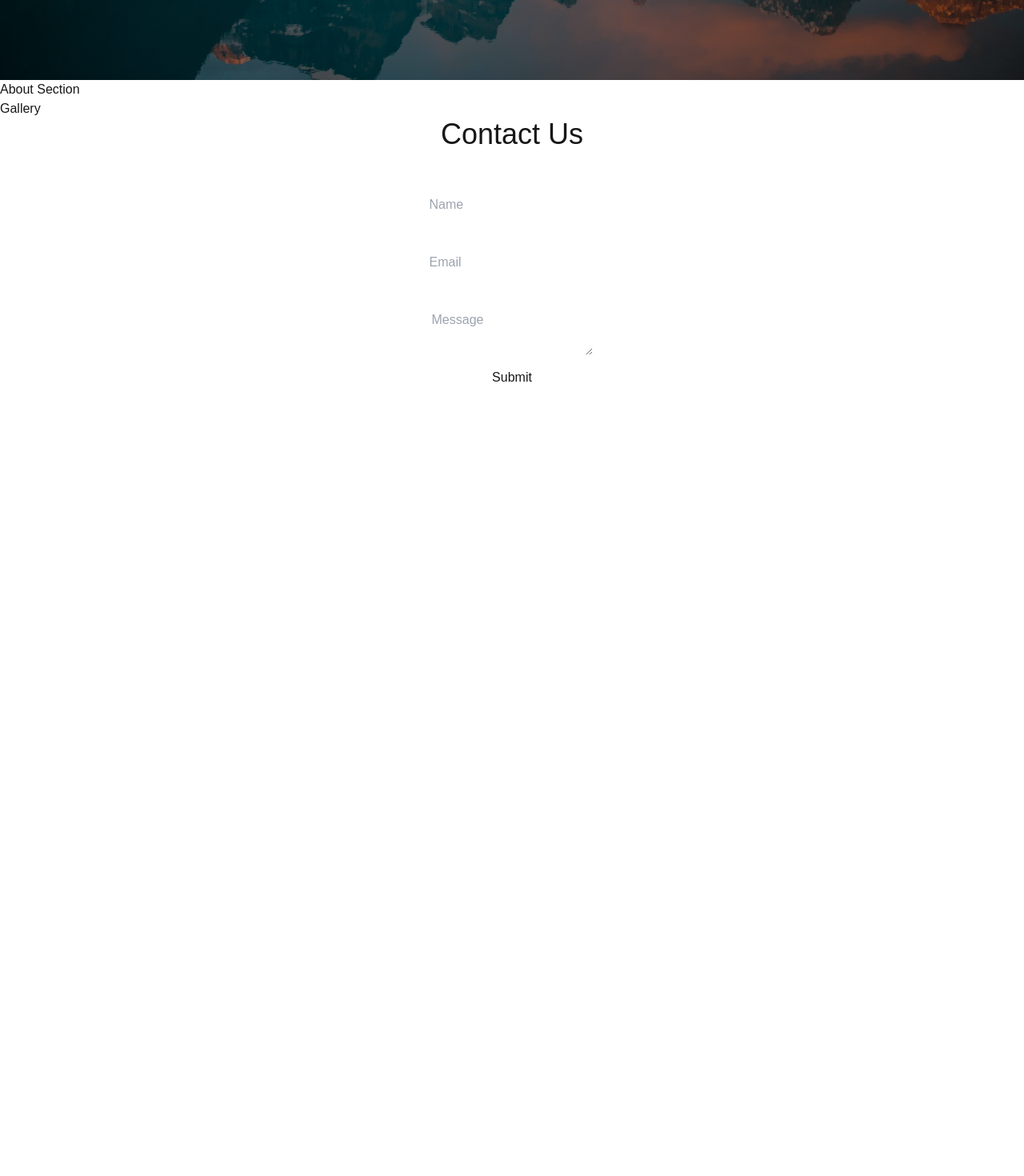
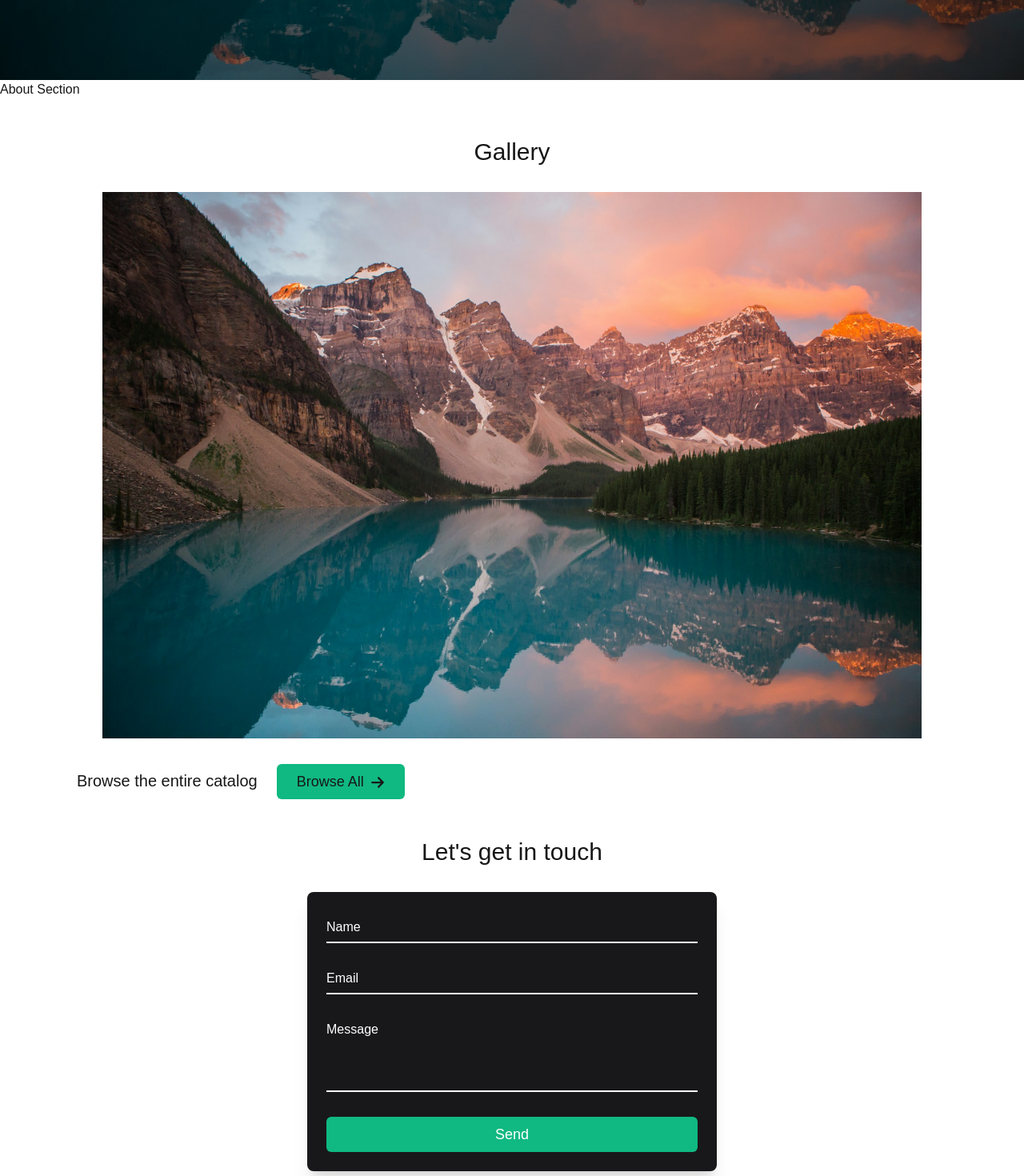
Before and after one commit to AlexReniak/photo_next_app, a Next.js app: page / in a window 1280 px wide. Shown: the part 700-2170 px from the top of the page at 80% size. Before the commit the page ends 1184 px from the top, so only its background shows below. Built offline with nearby package versions, Linux system fonts and the light colour scheme.

Commit message:
got some more done

```diff
--- /dev/null
+++ b/app/archive/page.jsx
@@ -0,0 +1,19 @@
+import Link from 'next/link';
+import { FaArrowLeft } from 'react-icons/fa6';
+
+const Archive = () => {
+  return (
+    <section>
+      <h2>Archive</h2>
+      <Link
+        href='/'
+        className='w-40 py-2 text-center bg-emerald-500 rounded-md hover:bg-emerald-600 duration-300 text-lg inline-block'
+      >
+        <FaArrowLeft className='inline mr-2' />
+        Go Home
+      </Link>
+    </section>
+  );
+};
+
+export default Archive;
--- a/app/components/Contact.jsx
+++ b/app/components/Contact.jsx
@@ -1,33 +1,80 @@
+'use client';
+
+import { useState } from 'react';
+
 const Contact = () => {
+  const [name, setName] = useState('');
+  const [email, setEmail] = useState('');
+  const [message, setMessage] = useState('');
+
   return (
-    <section className='container flex flex-col items-center justify-center'>
-      <h2 className='text-4xl mb-8'>Contact Us</h2>
-      <div>
-        <form className='flex flex-col items-center justify-center'>
+    <section className='container my-12 mx-auto'>
+      <h2 className='text-3xl my-8 text-center'>Let's get in touch</h2>
+      <div className='max-w-lg mx-auto p-6 bg-zinc-900 rounded-lg shadow-xl'>
+        <form className='space-y-6'>
+          <div className='relative'>
             <input
               type='text'
+              id='name'
+              className={`peer w-full border-b-2 text-emerald-500 focus:outline-none focus:border-emerald-500  bg-zinc-900 placeholder-transparent h-10 ${
+                name ? 'border-emerald-500' : 'border-white'
+              }`}
               placeholder='Name'
-            name='name'
-            className='py-2 my-4'
-            required
+              value={name}
+              onChange={(e) => setName(e.target.value)}
             />
-          <label htmlFor='name' />
+            <label
+              htmlFor='name'
+              className={
+                'absolute left-0 -top-3.5 cursor-text text-emerald-500 text-sm transition-all peer-placeholder-shown:text-base  peer-placeholder-shown:text-white peer-placeholder-shown:top-2 peer-focus:-top-3.5 peer-focus:text-emerald-500 peer-focus:text-sm'
+              }
+            >
+              Name
+            </label>
+          </div>
+          <div className='relative'>
             <input
               type='email'
+              id='email'
+              className={`peer w-full border-b-2 text-emerald-500 focus:outline-none focus:border-emerald-500 bg-zinc-900 placeholder-transparent h-10 ${
+                email ? 'border-emerald-500' : 'border-white'
+              }`}
               placeholder='Email'
-            name='email'
-            className='py-2 my-4'
-            required
+              value={email}
+              onChange={(e) => setEmail(e.target.value)}
             />
-          <label htmlFor='email' />
+            <label
+              htmlFor='email'
+              className='absolute left-0 -top-3.5 cursor-text text-emerald-500 text-sm transition-all peer-placeholder-shown:text-base peer-placeholder-shown:text-white peer-placeholder-shown:top-2 peer-focus:-top-3.5 peer-focus:text-emerald-500 peer-focus:text-sm'
+            >
+              Email
+            </label>
+          </div>
+          <div className='relative'>
             <textarea
+              id='message'
+              rows={4}
+              className={`peer w-full border-b-2 text-emerald-500 focus:outline-none focus:border-emerald-500 bg-zinc-900
+              resize-none placeholder-transparent ${
+                message ? 'border-emerald-500' : 'border-white'
+              }`}
               placeholder='Message'
-            name='message'
-            className='py-2 my-4'
-            required
+              value={message}
+              onChange={(e) => setMessage(e.target.value)}
             ></textarea>
-          <label htmlFor='message' />
-          <button type='submit'>Submit</button>
+            <label
+              htmlFor='message'
+              className='absolute left-0 -top-3.5 cursor-text text-emerald-500 text-sm transition-all peer-placeholder-shown:text-base peer-placeholder-shown:text-white peer-placeholder-shown:top-2 peer-focus:-top-[18px] peer-focus:text-emerald-500 peer-focus:text-sm'
+            >
+              Message
+            </label>
+          </div>
+          <button
+            type='submit'
+            className='w-full bg-emerald-500 text-white text-lg py-2 px-4 rounded-md hover:bg-emerald-600 transition-scale duration-300'
+          >
+            Send
+          </button>
         </form>
       </div>
     </section>
--- a/app/components/Gallery.jsx
+++ b/app/components/Gallery.jsx
@@ -1,7 +1,36 @@
+'use client';
+
+import Image from 'next/image';
+import Link from 'next/link';
+import { FaArrowRight } from 'react-icons/fa6';
+
 const Gallery = () => {
+  const width = window.innerWidth * 0.8;
+  const height = window.innerHeight * 0.8;
+
   return (
-    <section className='container'>
-      <h2>Gallery</h2>
+    <section className='container my-12 mx-auto'>
+      <h2 className='text-3xl my-8 text-center'>Gallery</h2>
+      <div className='flex flex-col justify-content'>
+        <div className='mx-auto'>
+          <Image
+            src={'/images/mountain-image.jpg'}
+            width={width}
+            height={height}
+            alt={'mountain overlooking lake in forest'}
+          />
+        </div>
+        <div className='mt-4 ml-24'>
+          <p className='text-xl inline'>Browse the entire catalog</p>
+          <Link
+            href='/archive'
+            className='w-40 mt-4 ml-6 py-2 text-center bg-emerald-500 rounded-md hover:bg-emerald-600 duration-300 text-lg inline-block'
+          >
+            Browse All
+            <FaArrowRight className='inline ml-2' />
+          </Link>
+        </div>
+      </div>
     </section>
   );
 };
--- a/app/components/Header.jsx
+++ b/app/components/Header.jsx
@@ -2,10 +2,8 @@ const Header = () => {
   return (
     <header className='h-screen bg-hero-image bg-center bg-cover relative'>
       <div className='h-screen bg-opacity-50 bg-black'></div>
-      <div className='w-2/5 h-1/5 backdrop-blur-md absolute top-1/2 left-1/2 transform -translate-x-1/2 -translate-y-1/2'>
-        <h1 className='relative top-1/2 left-1/2 transform -translate-x-1/4 -translate-y-1/2 text-5xl text-white '>
-          JR Photography
-        </h1>
+      <div className='w-2/5 h-1/5 backdrop-blur-md absolute top-1/2 left-1/2 transform -translate-x-1/2 -translate-y-1/2 flex justify-center items-center'>
+        <h1 className='text-5xl text-white '>JR Photography</h1>
       </div>
     </header>
   );
--- a/app/components/Navigation.jsx
+++ b/app/components/Navigation.jsx
@@ -1,7 +1,32 @@
+'use client';
+
+import { useEffect } from 'react';
+
 const Navigation = () => {
+  let height = 0;
+
+  useEffect(() => {
+    window.addEventListener('scroll', handleScroll, { passive: true });
+
+    height = window.innerHeight;
+
+    return () => {
+      window.removeEventListener('scroll', handleScroll);
+    };
+  }, []);
+
+  const handleScroll = () => {
+    if (window.scrollY > height - 103) {
+      document.querySelector('nav').classList.add('shadow-light');
+    } else {
+      document.querySelector('nav').classList.remove('shadow-light');
+    }
+  };
+
   return (
-    <nav className='container mx-auto flex justify-between content-center py-4 bg-transparent fixed top-0 z-10 inset-x-0'>
-      <div className='justify-items-start'>
+    <nav className='bg-zinc-950 fixed top-0 z-10 inset-x-0'>
+      <div className='container mx-auto flex justify-between content-center py-4'>
+        <div className='justify-items-start content-center'>
           <a
             className='text-4xl transition duration-500 hover:text-emerald-500'
             href='/'
@@ -23,11 +48,12 @@ const Navigation = () => {
             About
           </a>
           <a
-          href='#contactus'
+            href='#contact'
             className='mx-4 text-xl border-b-2 border-transparent hover:border-b-2 hover:border-emerald-500 transition duration-500'
           >
             Contact Us
           </a>
+        </div>
       </div>
     </nav>
   );
--- a/app/layout.js
+++ b/app/layout.js
@@ -1,8 +1,9 @@
 import './globals.css';
 
 export const metadata = {
-  title: 'Photoes by JR',
-  description: 'Photo Portfolio',
+  title: 'JR Photography | Professional Photographer',
+  description:
+    'Professional photographer who loves taking pictures that capture memories forever',
 };
 
 export default function RootLayout({ children }) {
--- a/package.json
+++ b/package.json
@@ -9,9 +9,10 @@
     "lint": "next lint"
   },
   "dependencies": {
+    "next": "14.2.15",
     "react": "^18",
     "react-dom": "^18",
-    "next": "14.2.15"
+    "react-icons": "^5.3.0"
   },
   "devDependencies": {
     "postcss": "^8",
--- a/tailwind.config.js
+++ b/tailwind.config.js
@@ -14,6 +14,9 @@ module.exports = {
       backgroundImage: {
         'hero-image': "url('../public/images/mountain-image.jpg')",
       },
+      boxShadow: {
+        light: 'rgba(16, 185, 129, 0.3) 0px 18px 36px -30px',
+      },
     },
   },
   plugins: [],
```
Also changed, not shown: 1 other file (tests, documents, lock files or other folders). Lines whose indentation alone changed are shown as unchanged.
